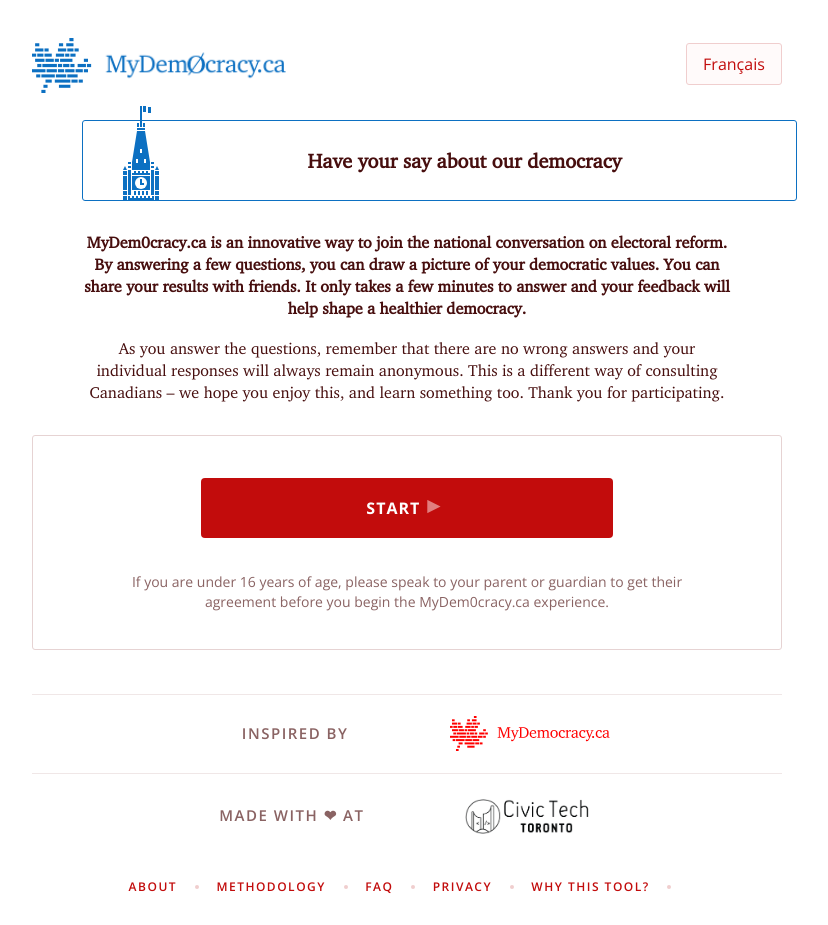
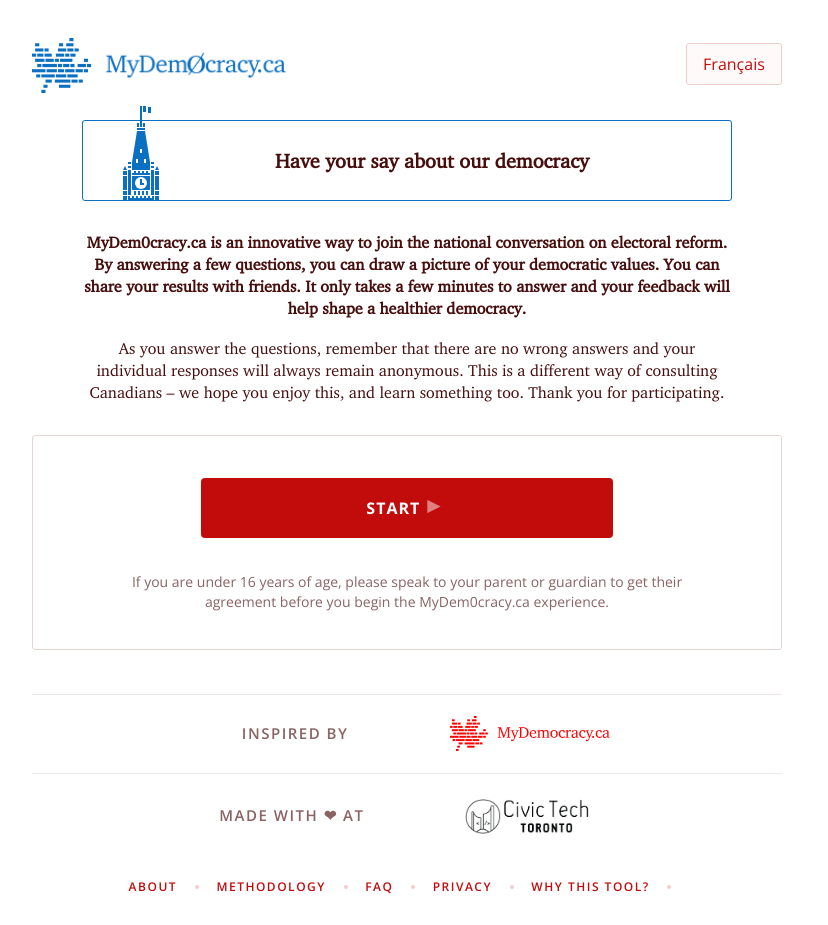
Before and after one commit to linamnt/MyDem0cracy.ca-site, a Jekyll site: the page built from index.html, in a window 1280 px wide. Shown: the whole page, without its empty margins (233-1061 px from the left). Built offline with Jekyll 4.4.1, drawn with Linux system fonts in a browser that asks for light colours.

Commit message:
Fixed intro box dimensions.

```diff
--- a/css/custom.css
+++ b/css/custom.css
@@ -107,6 +107,8 @@
   border: 1px solid #0c70c2;
   border-radius: 3px;
   margin-left: 8.333333%;
+  width: 83.33333%;
+  position: relative;
 }
 
 .ErreHeader-item-inner {
```
